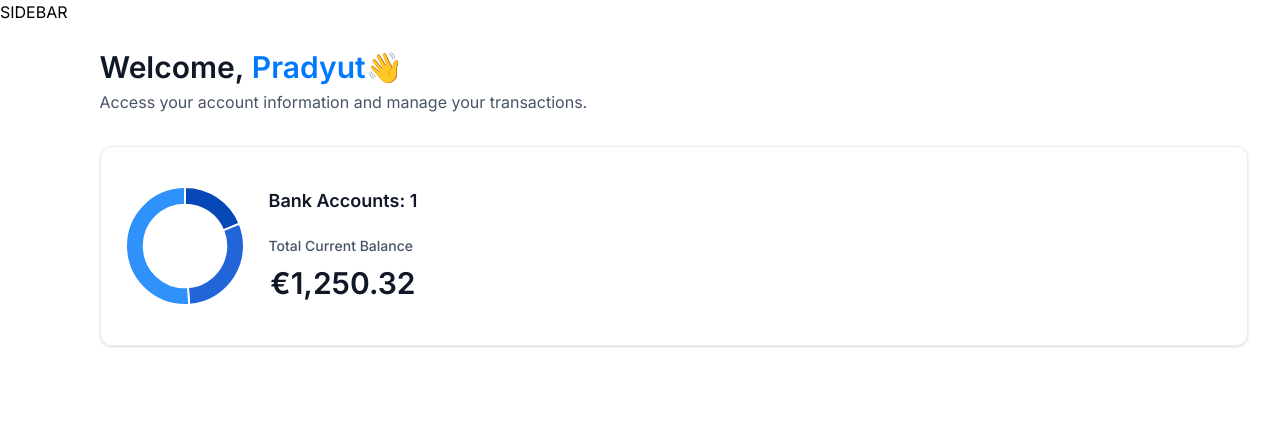
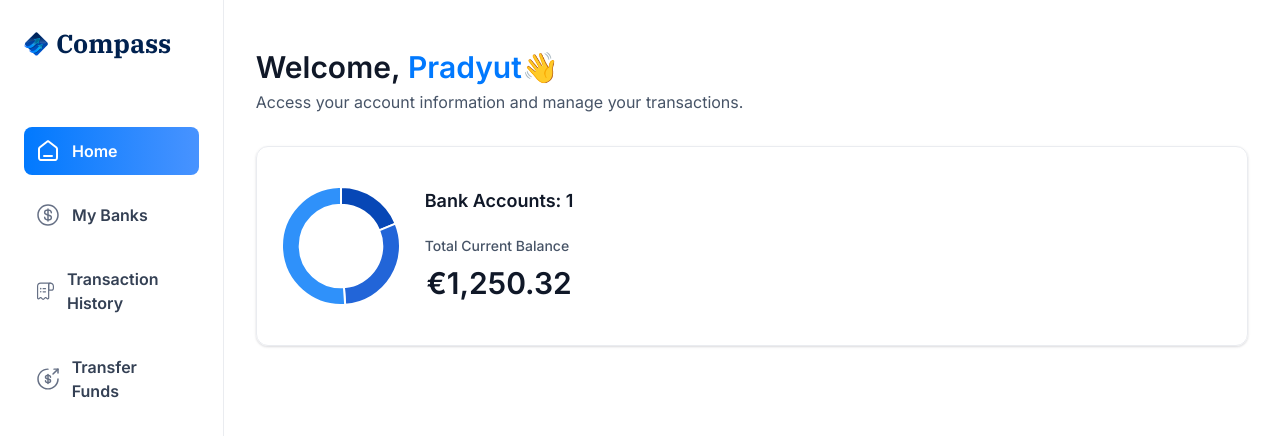
Before and after one commit to pradyutnair/compass, a Next.js app: page / in a window 1280 px wide. Shown: the top 436 px of the page. Built offline with nearby package versions, Linux system fonts and the light colour scheme.

Commit message:
Add mobile sidebar

```diff
--- a/app/(root)/layout.tsx
+++ b/app/(root)/layout.tsx
@@ -1,12 +1,26 @@
+import SideBar from '@/components/SideBar';
+import Image from "next/image";
+import MobileNav from "@/components/MobileNavBar";
+
 export default function RootLayout({
   children,
 }: Readonly<{
   children: React.ReactNode;
 }>) {
+  const loggedIn = {firstName: 'John', lastName: 'Doe'};
   return (
-    <main className="flex h-screen w-full font-inter">
-        SIDEBAR
-        {children}
-    </main>
-  );
+        <main className="flex h-screen w-full font-inter">
+            <SideBar user={loggedIn} />
+
+            <div className="flex size-full flex-col">
+                <div className="root-layout">
+                    <Image src="/icons/logo.svg" width={30} height={30} alt="logo" />
+                    <div>
+                        <MobileNav user={loggedIn} />
+                    </div>
+                </div>
+                {children}
+            </div>
+        </main>
+    );
 }
--- a/components/AnimatedCounter.tsx
+++ b/components/AnimatedCounter.tsx
@@ -7,7 +7,7 @@ const AnimatedCounter = ({amount}: {amount:number}) => {
             <CountUp
                 end={amount}
                 separator=","
-                duration={2}
+                duration={1.5}
                 decimals={2}
                 decimal="."
                 prefix="€"
--- /dev/null
+++ b/components/MobileNavBar.tsx
@@ -0,0 +1,81 @@
+"use client";
+import React from 'react';
+import {
+    Sheet, SheetClose,
+    SheetContent,
+    SheetDescription,
+    SheetHeader,
+    SheetTitle,
+    SheetTrigger,
+} from "@/components/ui/sheet"
+import Image from "next/image";
+import Link from "next/link";
+import {sidebarLinks} from "@/constants";
+import {cn} from "@/lib/utils";
+import {usePathname} from "next/navigation";
+
+const MobileNav = ({user}: MobileNavProps) => {
+    const pathname = usePathname();
+    return (
+        <section className={"w-full max-w-[264px]"}>
+            <Sheet>
+                <SheetTrigger>
+                    <Image src={"/icons/hamburger.svg"}
+                        width={30}
+                        height={30}
+                        alt={"Menu"}
+                        className={"cursor-pointer"}
+                    />
+                </SheetTrigger>
+                <SheetContent side={"left"}
+                className={"border-none bg-white"}>
+                    <Link href={"/"}
+                          className={"cursor-pointer items-center flex gap-1 px-4"}>
+                        <Image src={"/icons/logo.svg"}
+                               width={32}
+                               height={32}
+                               alt={"Logo"}
+                        />
+                        {/*<h1 className={"text-26 font-ibm-plex-serif-font-bold text-black-1"}>*/}
+                        <h1 className={"text-26 font-inter-font-bold text-black-1 pl-4 font-bold"}>
+                            Compass
+                        </h1>
+                    </Link>
+                    <div className={"mobilenav-sheet"}>
+                    <SheetClose asChild>
+                            <nav className={"flex-h-full flex-col gap-6 pt-16 text-white"}>
+                                {sidebarLinks.map((item) => {
+                                    const isActive = pathname === item.route
+                                        || pathname.startsWith(`${item.route}/`);
+
+                                    return (
+                                        // This closes the mobile nav bar when one of the icons (page routes) are clicked
+                                        <SheetClose asChild key={item.route}>
+                                            <Link href={item.route} key={item.label}
+                                                  className={cn('mobilenav-sheet_close w-full', {'bg-bank-gradient': isActive})}>
+                                                <Image src={item.imgURL}
+                                                       width={20}
+                                                       height={20}
+                                                       alt={item.label}
+                                                       className={cn({'brightness-[3] invert-0': isActive})}
+                                                />
+                                                <p className={cn('text-16 font-semibold text-black-2', {'!text-white': isActive})}>
+                                                    {item.label}
+                                                </p>
+                                            </Link>
+                                        </SheetClose>
+
+                                    )
+                                })}
+                                USER
+                            </nav>
+                        </SheetClose>
+                        FOOTER
+                    </div>
+                </SheetContent>
+            </Sheet>
+        </section>
+    );
+};
+
+export default MobileNav;
--- a/components/SideBar.tsx
+++ b/components/SideBar.tsx
@@ -0,0 +1,52 @@
+"use client";
+import React from 'react';
+import Image from 'next/image';
+import Link from 'next/link';
+import {sidebarLinks} from "@/constants";
+import {usePathname} from "next/navigation";
+import {cn} from "@/lib/utils";
+
+const SideBar = ({user}: SiderbarProps) => {
+    const pathname = usePathname();
+    return (
+        <section className={"sidebar"}>
+            <nav className={"flex flex-col gap-4"}>
+                <Link href={"/"}
+                      className={"mb-12 cursor-pointer items-center flex gap-2"}>
+                    <Image src={"/icons/logo.svg"}
+                           width={32}
+                           height={32}
+                           alt={"Logo"}
+                           className={"size-[24px] max-xl:size-14"}
+                    />
+                    <h1
+                        className={"sidebar-logo"}>Compass
+                    </h1>
+                </Link>
+                {sidebarLinks.map((item) => {
+                    const isActive = pathname === item.route
+                        || pathname.startsWith(`${item.route}/`);
+                    return (
+                        <Link href={item.route} key={item.label}
+                              className={cn('sidebar-link', {'bg-bank-gradient': isActive})}>
+                            <div className={"relative size-6"}>
+                                <Image src={item.imgURL}
+                                       fill
+                                       alt={item.label}
+                                       className={cn({'brightness-[3] invert-0': isActive})}
+                                />
+                            </div>
+                            <p className={cn('sidebar-label', {'!text-white': isActive})}>
+                                {item.label}
+                            </p>
+                        </Link>
+                    )
+                })}
+                USER
+            </nav>
+            FOOTER
+        </section>
+    );
+};
+
+export default SideBar;
--- a/package.json
+++ b/package.json
@@ -9,12 +9,14 @@
     "lint": "next lint"
   },
   "dependencies": {
+    "@radix-ui/react-dialog": "^1.0.5",
     "@radix-ui/react-slot": "^1.0.2",
     "chart.js": "^4.4.2",
     "class-variance-authority": "^0.7.0",
     "clsx": "^2.1.1",
     "lucide-react": "^0.378.0",
     "next": "14.2.3",
+    "query-string": "^9.0.0",
     "react": "^18",
     "react-chartjs-2": "^5.2.0",
     "react-countup": "^6.5.3",
```
Also changed, not shown: 1 other file (tests, documents, lock files or other folders).
